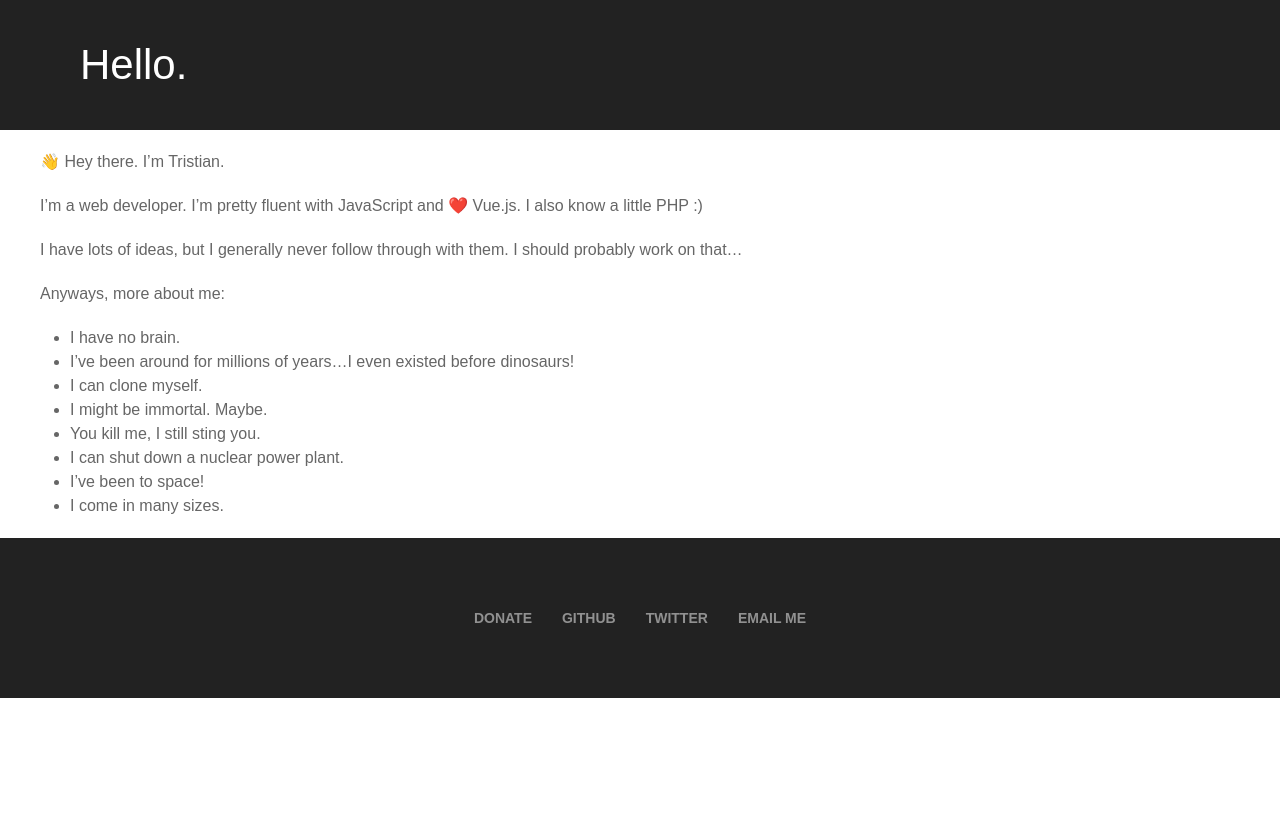
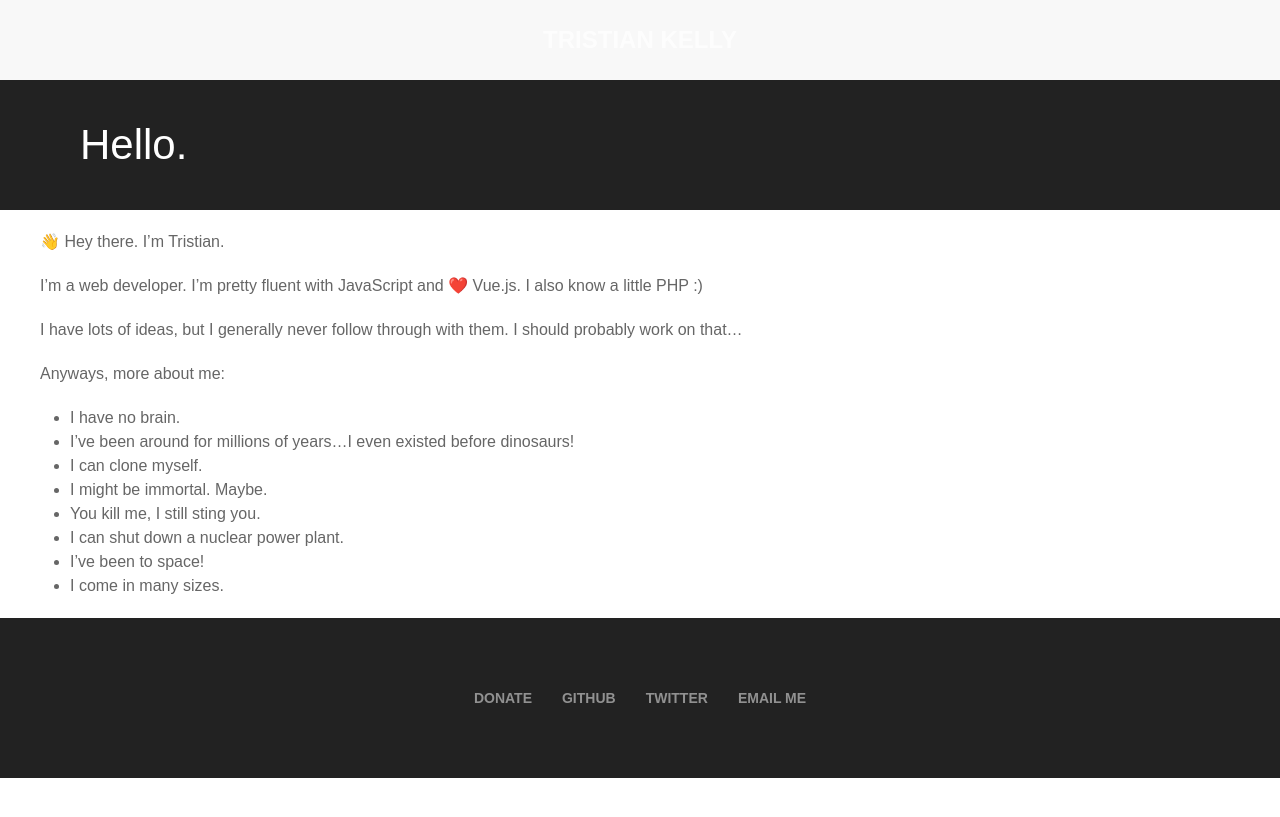
Before and after one commit to OrdinaryJellyfish/ordinaryjellyfish.github.io, a Jekyll site: the page built from index.md, in a window 1280 px wide. Shown: the top 817 px of the page. Built offline with Jekyll 4.4.1, drawn with Linux system fonts in a browser that asks for light colours; emoji names are drawn with the system emoji font; some web fonts are replaced.

Commit message:
include navbar

```diff
--- a/_layouts/default.html
+++ b/_layouts/default.html
@@ -4,6 +4,7 @@
     {% include head.html %}
   </head>
   <body>
+    {% include header.html %}
     <header class="uk-background-secondary uk-padding uk-light uk-panel uk-margin-bottom">
         <div class="uk-container">
             <h1>{{ page.title }}</h1>
```
